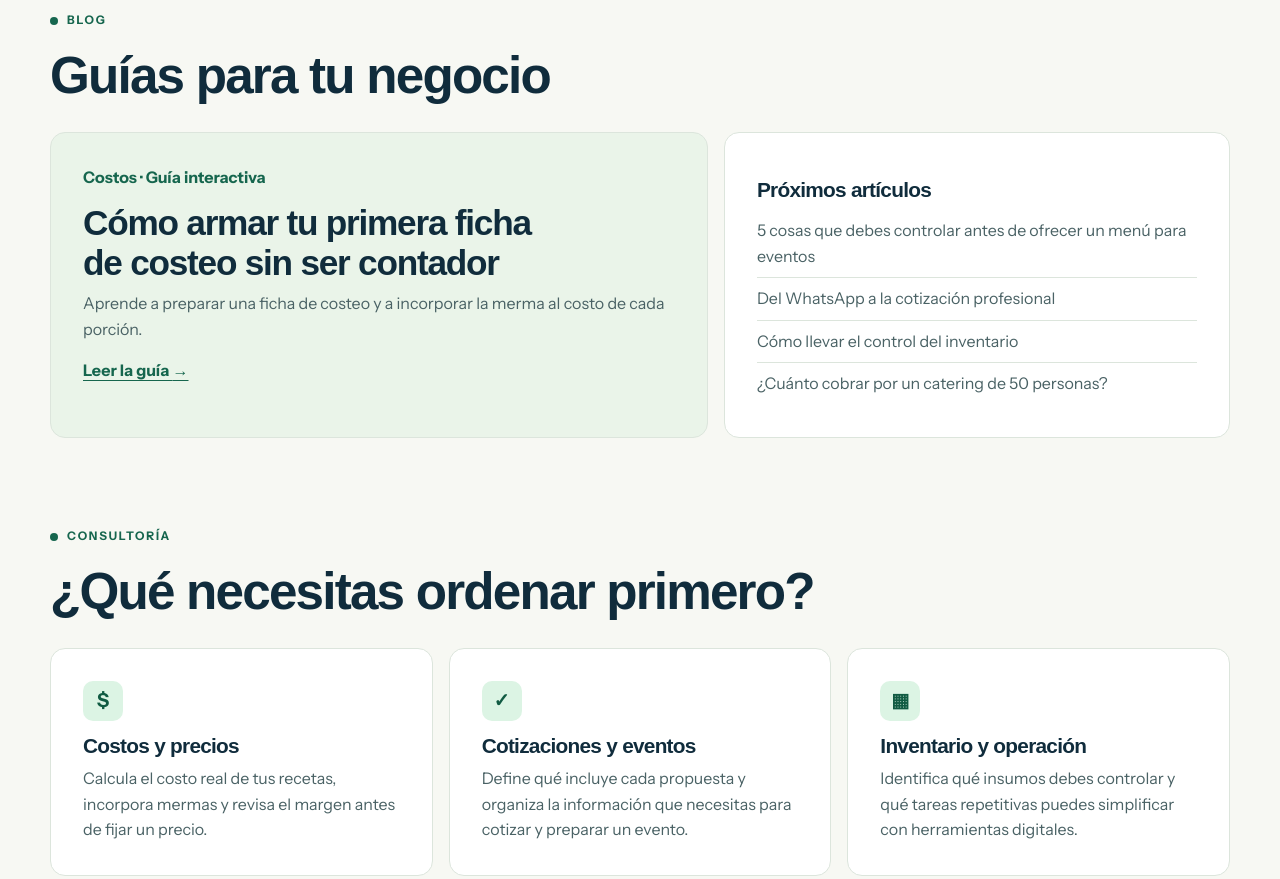
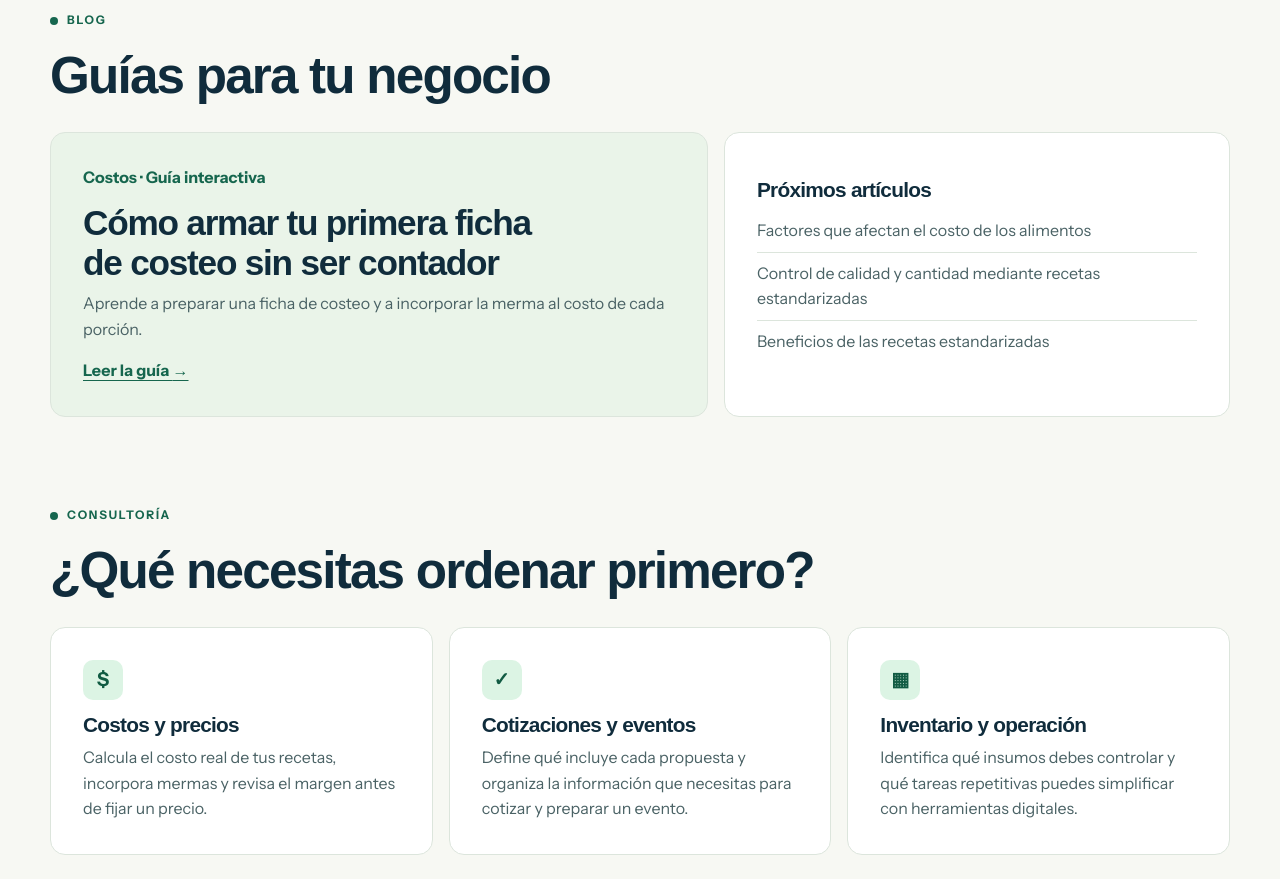
Before and after one commit to cs-consultoria-gestion-gastronomica/aprendamos-de-costos, a plain HTML site: page index.html in a window 1280 px wide. Shown: the part 880-1759 px from the top of the page. Drawn offline with Linux system fonts and the light colour scheme; a web font is replaced by a local one.

Commit message:
Add files via upload

```diff
--- a/index.html
+++ b/index.html
@@ -44,7 +44,14 @@
 <p class="eyebrow"><span></span> Blog</p><h2>Guías para tu negocio</h2>
 <div class="blog-grid">
 <article class="featured"><p class="tag">Costos · Guía interactiva</p><h3>Cómo armar tu primera ficha de costeo sin ser contador</h3><p>Aprende a preparar una ficha de costeo y a incorporar la merma al costo de cada porción.</p><a class="text-link" href="articulo-ficha-costeo.html">Leer la guía <span aria-hidden="true">→</span></a></article>
-<aside class="upcoming"><h3>Próximos artículos</h3><ul><li>5 cosas que debes controlar antes de ofrecer un menú para eventos</li><li>Del WhatsApp a la cotización profesional</li><li>Cómo llevar el control del inventario</li><li>¿Cuánto cobrar por un catering de 50 personas?</li></ul></aside>
+<aside class="upcoming">
+<h3>Próximos artículos</h3>
+<ul>
+  <li>Factores que afectan el costo de los alimentos</li>
+  <li>Control de calidad y cantidad mediante recetas estandarizadas</li>
+  <li>Beneficios de las recetas estandarizadas</li>
+</ul>
+</aside>
 </div>
 </section>
 <section class="wrap section" id="consultoria">
```
